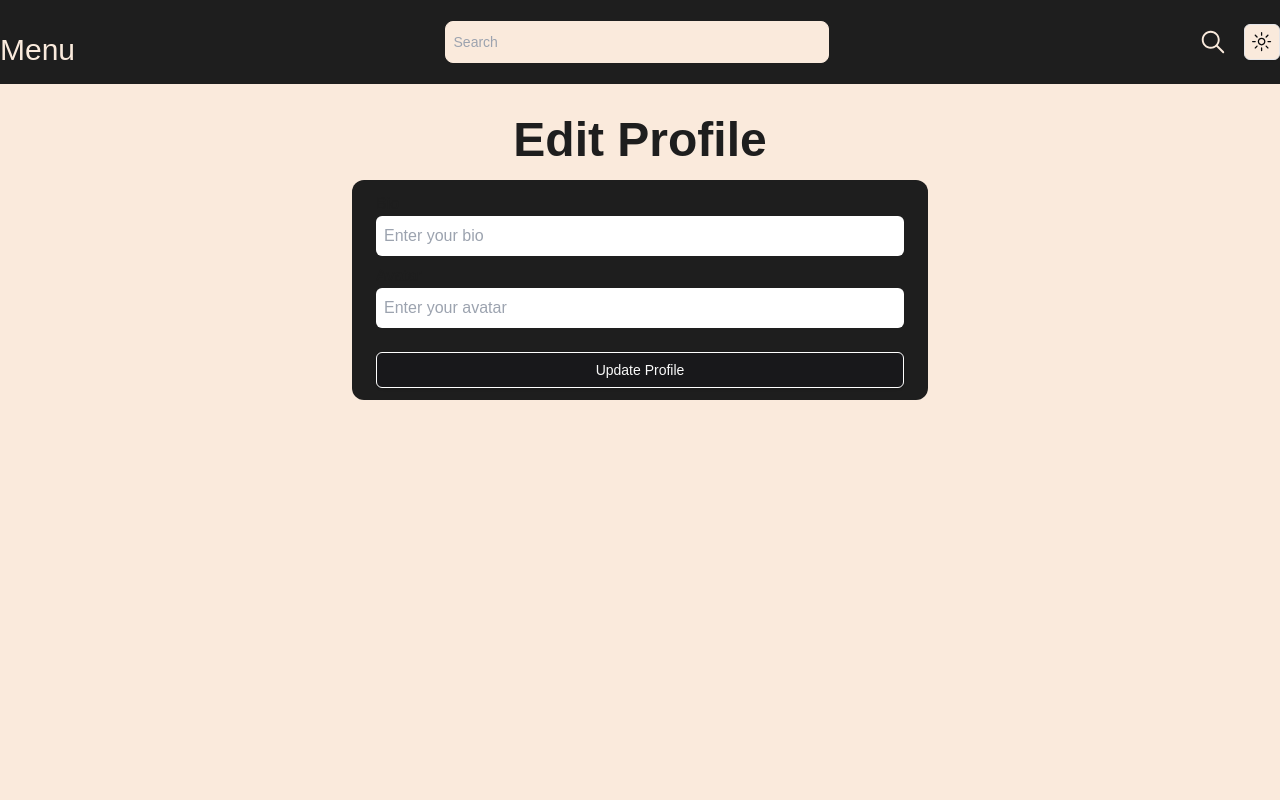
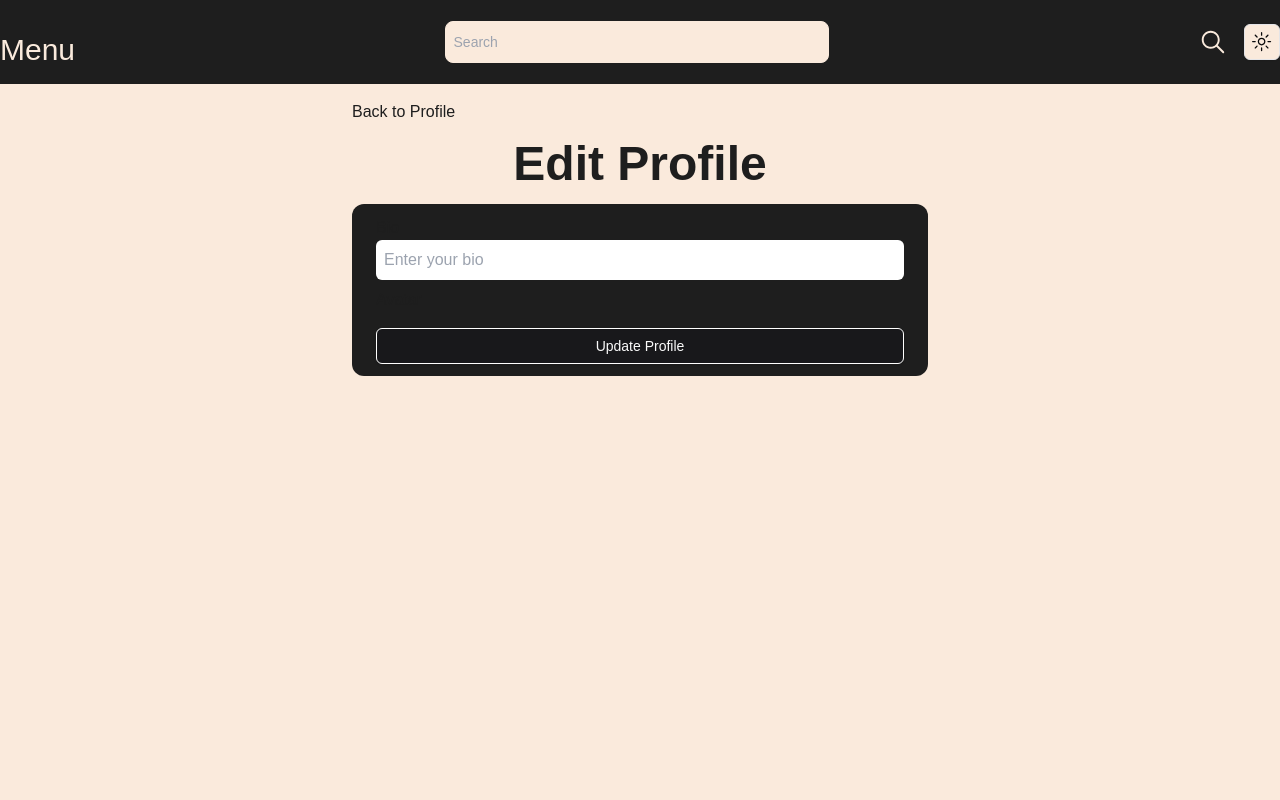
Before and after one commit to Pgarza-dev/Holidaze-and-Nightz, a Next.js app: page /editProfile in a window 1280 px wide. Shown: the top 800 px of the page. Built offline with nearby package versions, Linux system fonts and the light colour scheme; a web font is replaced by a local one.

Commit message:
chore: Update EditProfileForm component to include a back button to the profile page

```diff
--- /dev/null
+++ b/src/app/api/register/route.ts
@@ -0,0 +1,10 @@
+import { NextRequest } from "next/server";
+
+export async function GET(req: NextRequest) {
+  return new Response(JSON.stringify({ message: "HELLO" }), {
+    status: 200,
+    headers: {
+      "Content-Type": "application/json",
+    },
+  });
+}
--- a/src/components/forms/EditProfileForm.tsx
+++ b/src/components/forms/EditProfileForm.tsx
@@ -3,13 +3,13 @@ import { useState } from "react";
 import React from "react";
 import Container from "@/components/Container";
 import { Button } from "../ui/button";
+import Link from "next/link";
 
 export default function EditProfileForm() {
   const [avatar, setAvatar] = useState({ url: "", alt: "" });
   const [banner, setBanner] = useState({ url: "", alt: "" });
   const [bio, setBio] = useState("");
   const [venueManager, setVenueManager] = useState(false);
-
 
   const handleAvatarChange = (event: React.ChangeEvent<HTMLInputElement>) => {
     setAvatar((prevState) => ({
@@ -29,7 +29,9 @@ export default function EditProfileForm() {
   //   setBanner((prevState) => ({ ...prevState, url: event.target.value }));
   // };
 
-  const handleBioChange = (event: React.ChangeEvent<HTMLInputElement>) => {
+  const handleBioChange = (event: {
+    target: { value: React.SetStateAction<string> };
+  }) => {
     setBio(event.target.value);
   };
 
@@ -50,12 +52,18 @@ export default function EditProfileForm() {
       });
       const data = await response.json();
       console.log(data);
+      if (response.ok) {
+        window.location.href = "/profile";
+      }
     } catch (error) {
       console.log(error);
     }
   }
   return (
     <Container className=" max-w-xl font-libre">
+      <Link href="/profile" className="text-customBlack">
+        Back to Profile
+      </Link>
       <div className="p-4 text-center">
         <h1 className="text-xl font-bold text-customBlack  md:text-2xl lg:text-4xl xl:text-5xl">
           Edit Profile
@@ -73,14 +81,14 @@ export default function EditProfileForm() {
             placeholder="Enter your bio"
           />
           <label htmlFor="avatar">Avatar</label>
-          <input
+          {/* <input
             className="mb-2 h-10 w-full rounded-md p-2"
             type="text"
             name="avatar"
             value={avatar.url}
             onChange={handleAvatarChange}
             placeholder="Enter your avatar"
-          />
+          /> */}
           {/* <label htmlFor="avatar description">Avatar Description</label>
           <input
             className="mb-2 h-10 w-full rounded-md p-2"
```
